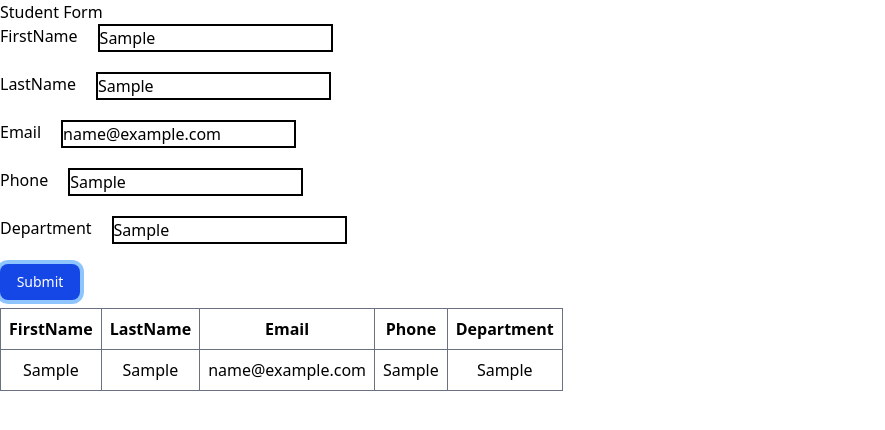
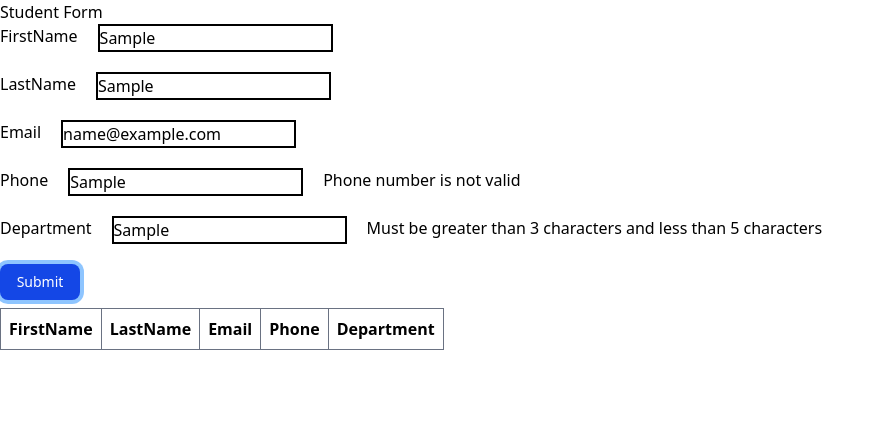
Before and after one commit to shudhanshu-innostax/Formik-Form, a React (Vite) app: page / in a window 1280 px wide. Both pictures are taken after typing "Sample", "Sample", "name@example.com", "Sample", "Sample" into the empty fields and a click on the button "Submit". Shown: the top 430 px of the page, without its empty margins (0-885 px from the left). Built offline with nearby package versions, Linux system fonts and the light colour scheme.

Commit message:
seperated in components and added validation using yup

```diff
--- a/src/App.jsx
+++ b/src/App.jsx
@@ -1,6 +1,6 @@
-import { Formik, Form, Field, ErrorMessage } from "formik"
 import { useState } from "react";
 import Tabel from "./components/Tabel";
+import StudentForm from "./components/StudentForm";
 
 function App() {
   const [studentData, setStudentData] = useState([]);
@@ -8,52 +8,7 @@ function App() {
 
   return (
     <div>
-      <h1>Student Form</h1>
-      <div className='form'>
-        <Formik
-          initialValues={{
-            firstName: '',
-            lastName: '',
-            email: '',
-            phone: '',
-            department: ''
-          }}
-          onSubmit={(values) => {
-            console.log('Form data', values);
-            setStudentData([...studentData, values]);
-            console.log(studentData);
-          }}
-        >
-          <Form className="flex flex-col gap-5">
-            <div className="flex gap-5">
-              <label htmlFor="firstname">FirstName</label>
-              <Field className='border-2' type='text' id='firstName' name='firstName' />
-              <ErrorMessage name="firstName" component="div" className="error" />
-            </div>
-            <div className="flex gap-5">
-              <label htmlFor="lastname">LastName</label>
-              <Field className='border-2' type='text' id='lastName' name='lastName' />
-              <ErrorMessage name="lastName" component="div" className="error" />
-            </div>
-            <div className="flex gap-5" >
-              <label htmlFor="email">Email</label>
-              <Field className='border-2' type='email' id='enail' name='email' />
-              <ErrorMessage name="email" component="div" className="error" />
-            </div>
-            <div className="flex gap-5">
-              <label htmlFor="phone">Phone</label>
-              <Field className='border-2' type='phone' id='phone' name='phone' />
-              <ErrorMessage name="phone" component="div" className="error" />
-            </div>
-            <div className="flex gap-5">
-              <label htmlFor="department">Department</label>
-              <Field className='border-2' type='text' id='department' name='department' />
-              <ErrorMessage name="department" component="div" className="error" />
-            </div>
-            <button type="submit" className="text-white bg-blue-700 hover:bg-blue-800 focus:ring-4 focus:ring-blue-300 font-medium rounded-lg text-sm px-2 py-2 me-2 mb-2 dark:bg-blue-600 dark:hover:bg-blue-700 focus:outline-none dark:focus:ring-blue-800 w-20">Submit</button>
-          </Form>
-        </Formik>
-      </div>
+          <StudentForm setStudentData={setStudentData} studentData={studentData}/>
           <Tabel data={studentData}/>
     </div>
   )
--- /dev/null
+++ b/src/components/StudentForm.jsx
@@ -0,0 +1,79 @@
+/* eslint-disable react/prop-types */
+import { Formik, Form, Field, ErrorMessage } from "formik"
+import * as Yup from 'yup'
+
+
+function StudentForm({ studentData, setStudentData }) {
+  const phoneRegExp = /^((\\+[1-9]{1,4}[ \\-]*)|(\\([0-9]{2,3}\\)[ \\-]*)|([0-9]{2,4})[ \\-]*)*?[0-9]{3,4}?[ \\-]*[0-9]{3,4}?$/
+
+  return (
+    <div>
+      <h1>Student Form</h1>
+      <div className='form'>
+        <Formik
+          initialValues={{
+            firstName: '',
+            lastName: '',
+            email: '',
+            phone: '',
+            department: ''
+          }}
+          validationSchema={Yup.object({
+            firstName: Yup.string()
+              .max(12, 'Must be 12 characters or less')
+              .required('Required'),
+            lastName: Yup.string()
+              .max(10, 'Must be 10 characters or less')
+              .required('Required'),
+            email: Yup.string().email('Invalid email address')
+              .required('Required'),
+            phone: Yup.string()
+              .required("required")
+              .matches(phoneRegExp, 'Phone number is not valid')
+              .min(10, "too short")
+              .max(10, "too long"),
+            department: Yup.string()
+              .min(3, "Must be atleast 3 characters")
+              .max(5, "Must be greater than 3 characters and less than 5 characters")
+          })}
+          onSubmit={(values) => {
+            console.log('Form data', values);
+            setStudentData([...studentData, values]);
+            console.log(studentData);
+          }}
+        >
+          <Form className="flex flex-col gap-5">
+            <div className="flex gap-5">
+              <label htmlFor="firstname">FirstName</label>
+              <Field className='border-2' type='text' id='firstName' name='firstName' />
+              <ErrorMessage name="firstName" component="div" className="error" />
+            </div>
+            <div className="flex gap-5">
+              <label htmlFor="lastname">LastName</label>
+              <Field className='border-2' type='text' id='lastName' name='lastName' />
+              <ErrorMessage name="lastName" component="div" className="error" />
+            </div>
+            <div className="flex gap-5" >
+              <label htmlFor="email">Email</label>
+              <Field className='border-2' type='email' id='enail' name='email' />
+              <ErrorMessage name="email" component="div" className="error" />
+            </div>
+            <div className="flex gap-5">
+              <label htmlFor="phone">Phone</label>
+              <Field className='border-2' type='phone' id='phone' name='phone' />
+              <ErrorMessage name="phone" component="div" className="error" />
+            </div>
+            <div className="flex gap-5">
+              <label htmlFor="department">Department</label>
+              <Field className='border-2' type='text' id='department' name='department' />
+              <ErrorMessage name="department" component="div" className="error" />
+            </div>
+            <button type="submit" className="text-white bg-blue-700 hover:bg-blue-800 focus:ring-4 focus:ring-blue-300 font-medium rounded-lg text-sm px-2 py-2 me-2 mb-2 dark:bg-blue-600 dark:hover:bg-blue-700 focus:outline-none dark:focus:ring-blue-800 w-20">Submit</button>
+          </Form>
+        </Formik>
+      </div>
+    </div>
+  )
+}
+
+export default StudentForm
```
